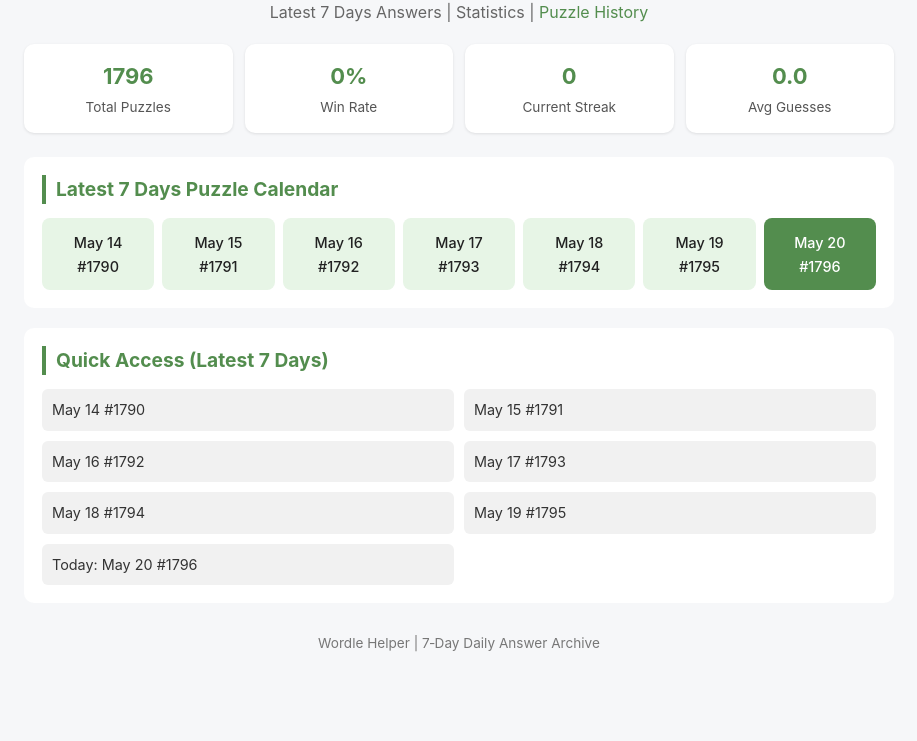
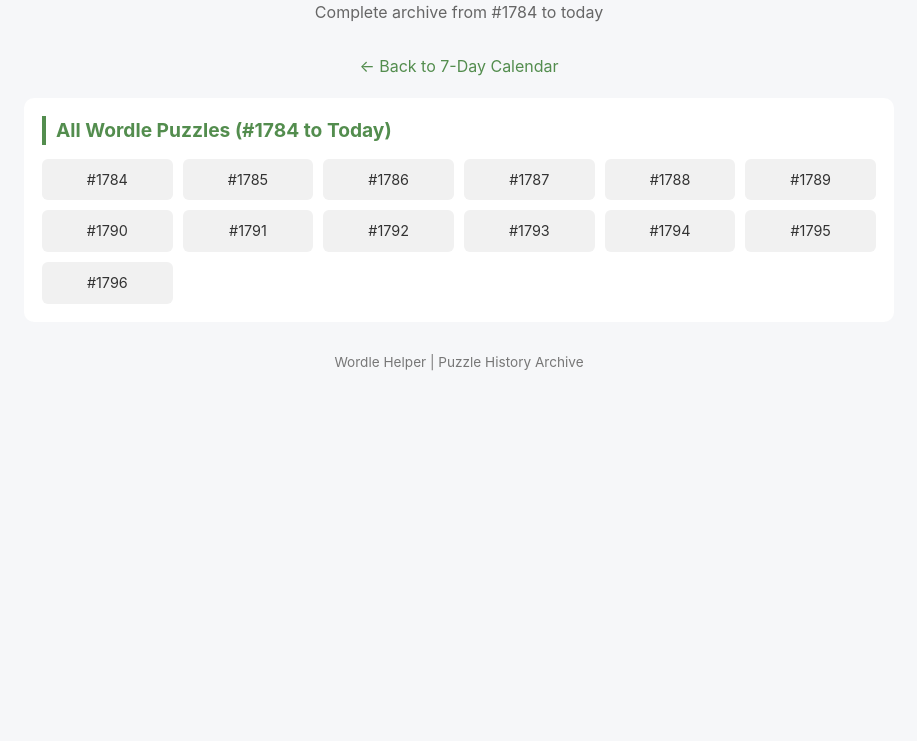
Before and after one commit to jiswarrior/jiswarrior.github.io, a plain HTML site: page index.html in a window 1280 px wide. Shown: the part 59-800 px from the top of the page, without its empty margins (181-1098 px from the left). Drawn offline with Linux system fonts and the light colour scheme.

Commit message:
Update index.html

```diff
--- a/index.html
+++ b/index.html
@@ -3,14 +3,13 @@
 <head>
   <meta charset="UTF-8">
   <meta name="viewport" content="width=device-width, initial-scale=1.0">
-  <title>Wordle 7‑Day Calendar | Daily Answers & Statistics</title>
-  <meta name="description" content="Check latest 7‑day Wordle answers, hints, stats and history. Daily Wordle puzzle archive with calendar.">
-  <meta name="keywords" content="Wordle 7 day calendar, latest Wordle answers, Wordle stats, daily Wordle history">
+  <title>Wordle Puzzle History | dailywordlehub.com</title>
+  <meta name="description" content="Complete Wordle puzzle history archive from #1784 to today. All past Wordle answers in one place.">
+  <meta name="keywords" content="Wordle history, Wordle puzzle archive, all past Wordle answers">
   <meta name="robots" content="index, follow">
-  <link rel="canonical" href="https://dailywordlehub.com">
+  <link rel="canonical" href="https://dailywordlehub.com/history.html">
   <link rel="icon" type="image/png" sizes="32x32" href="favicon-32x32.png">
   <link rel="icon" type="image/png" sizes="192x192" href="icon-192x192.png">
-  <link rel="icon" type="image/png" sizes="512x512" href="icon-512x512.png">
   <link rel="apple-touch-icon" sizes="180x180" href="apple-touch-icon.png">
   <style>
     *{margin:0;padding:0;box-sizing:border-box;font-family:-apple-system,BlinkMacSystemFont,Segoe UI,Roboto,Arial,sans-serif}
@@ -18,106 +17,59 @@
     header{text-align:center;margin-bottom:20px}
     h1{color:#538d4e;margin-bottom:8px;font-size:1.5rem}
     .desc{color:#666;margin-bottom:20px}
-    .stats{display:grid;grid-template-columns:repeat(4,1fr);gap:12px;margin-bottom:24px}
-    .stat-card{background:white;padding:16px;border-radius:10px;text-align:center;box-shadow:0 1px 3px rgba(0,0,0,0.1)}
-    .stat-num{font-size:22px;font-weight:bold;color:#538d4e;margin-bottom:4px}
-    .stat-txt{font-size:0.85rem;color:#555}
     .section{background:white;padding:18px;border-radius:10px;margin-bottom:20px}
     h2{color:#538d4e;margin-bottom:14px;font-size:1.2rem;border-left:4px solid #538d4e;padding-left:10px}
-    .calendar-7d{display:grid;grid-template-columns:repeat(7,1fr);gap:8px}
-    .day-box{padding:12px 6px;border-radius:8px;text-align:center;background:#f1f1f1}
-    .day-box a{text-decoration:none;color:#222;font-weight:500;font-size:0.9rem}
-    .day-box.today{background:#538d4e}
-    .day-box.today a{color:white}
-    .day-box.past{background:#e7f5e6}
-    .quick-list{display:grid;grid-template-columns:1fr 1fr;gap:10px;margin-top:10px}
-    .quick-list a{background:#f1f1f1;padding:10px;border-radius:6px;text-decoration:none;color:#333;font-size:0.9rem}
+    .history-grid{display:grid;grid-template-columns:repeat(auto-fill, minmax(120px, 1fr));gap:10px}
+    .history-item{background:#f1f1f1;padding:10px;border-radius:6px;text-align:center;text-decoration:none;color:#333;font-size:0.9rem}
+    .history-item:hover{background:#e7f5e6;color:#538d4e}
     footer{text-align:center;margin-top:30px;color:#777;font-size:0.85rem}
-    @media (max-width:700px){.stats{grid-template-columns:repeat(2,1fr)}.calendar-7d{grid-template-columns:repeat(4,1fr)}}
+    .back-link{display:inline-block;margin-top:10px;color:#538d4e;text-decoration:none}
+    .back-link:hover{text-decoration:underline}
+    @media (max-width:700px){.history-grid{grid-template-columns:repeat(auto-fill, minmax(100px, 1fr))}}
   </style>
 </head>
 <body>
   <header>
-    <h1>Wordle 7‑Day Calendar</h1>
-    <p class="desc">Latest 7 Days Answers | Statistics | <a href="history.html" style="color:#538d4e;text-decoration:none;">Puzzle History</a></p>
+    <h1>Wordle Puzzle History</h1>
+    <p class="desc">Complete archive from #1784 to today</p>
+    <a href="/" class="back-link">← Back to 7-Day Calendar</a>
   </header>
 
-  <div class="stats">
-    <div class="stat-card"><div class="stat-num" id="totalPuzzles">0</div><div class="stat-txt">Total Puzzles</div></div>
-    <div class="stat-card"><div class="stat-num" id="winRate">0%</div><div class="stat-txt">Win Rate</div></div>
-    <div class="stat-card"><div class="stat-num" id="streak">0</div><div class="stat-txt">Current Streak</div></div>
-    <div class="stat-card"><div class="stat-num" id="avgGuess">0.0</div><div class="stat-txt">Avg Guesses</div></div>
+  <div class="section">
+    <h2>All Wordle Puzzles (#1784 to Today)</h2>
+    <div class="history-grid" id="historyGrid"></div>
   </div>
 
-  <div class="section">
-    <h2>Latest 7 Days Puzzle Calendar</h2>
-    <div class="calendar-7d" id="calendarWrap"></div>
-  </div>
-
-  <div class="section">
-    <h2>Quick Access (Latest 7 Days)</h2>
-    <div class="quick-list" id="quickWrap"></div>
-  </div>
-
-  <footer>Wordle Helper | 7‑Day Daily Answer Archive</footer>
+  <footer>Wordle Helper | Puzzle History Archive</footer>
 
   <script>
     // ==============================
-    // 终极修复版：纯美东时间，不受用户时区影响
-    // 永久锁定：美东时间 2026-05-14 = #1790
+    // 永久从 #1784 开始显示所有历史
     // ==============================
-    const BASE_DATE = new Date("2026-05-14T00:00:00Z");
-    const BASE_NUM = 1790;
+    const START_NUM = 1784;  // 👈 从这里开始
 
-    // 强制获取【美国纽约/美东时间】，不看用户电脑时间
-    function getEasternDate() {
-      return new Date(new Date().toLocaleString("en-US", { timeZone: "America/New_York" }));
+    // 获取今天最新的 Wordle 编号
+    function getTodayNumber() {
+      const BASE_DATE = new Date("2026-05-14T00:00:00Z");
+      const BASE_NUM = 1790;
+      const todayET = new Date(new Date().toLocaleString("en-US", { timeZone: "America/New_York" }));
+      todayET.setHours(0,0,0,0);
+      BASE_DATE.setHours(0,0,0,0);
+      const diffDays = Math.floor((todayET - BASE_DATE) / (1000 * 60 * 60 * 24));
+      return BASE_NUM + diffDays;
     }
 
-    // 计算两个日期差多少天（纯美东时间，绝对正确）
-    function getDayDiff(easternToday) {
-      const base = new Date(BASE_DATE);
-      base.setHours(0, 0, 0, 0);
-      const today = new Date(easternToday);
-      today.setHours(0, 0, 0, 0);
-      return Math.floor((today - base) / (1000 * 60 * 60 * 24));
+    // 生成从 #1784 到今天的所有期数
+    const todayNum = getTodayNumber();
+    const grid = document.getElementById("historyGrid");
+
+    for (let i = START_NUM; i <= todayNum; i++) {
+      const a = document.createElement("a");
+      a.href = `wordle-${i}.html`;
+      a.className = "history-item";
+      a.textContent = `#${i}`;
+      grid.appendChild(a);
     }
-
-    // 生成 7 天数据
-    const todayET = getEasternDate();
-    const dayDiff = getDayDiff(todayET);
-    const todayNumber = BASE_NUM + dayDiff;
-    const sevenDaysData = [];
-
-    for (let i = 6; i >= 0; i--) {
-      const d = new Date(todayET);
-      d.setDate(todayET.getDate() - i);
-      const num = todayNumber - i;
-      const dateStr = d.toLocaleDateString("en-US", { month: "short", day: "numeric" });
-      sevenDaysData.push({ dateStr, num, isToday: i === 0 });
-    }
-
-    // 渲染页面
-    const calendarWrap = document.getElementById("calendarWrap");
-    const quickWrap = document.getElementById("quickWrap");
-
-    sevenDaysData.forEach(item => {
-      const cls = item.isToday ? "day-box today" : "day-box past";
-      calendarWrap.innerHTML += `<div class="${cls}"><a href="wordle-${item.num}.html">${item.dateStr}<br>#${item.num}</a></div>`;
-      const label = item.isToday ? `Today: ${item.dateStr} #${item.num}` : `${item.dateStr} #${item.num}`;
-      quickWrap.innerHTML += `<a href="wordle-${item.num}.html">${label}</a>`;
-    });
-
-    // 统计
-    let userStats = JSON.parse(localStorage.getItem("wordleUserStats")) || {
-      total: todayNumber, gamesPlayed: 0, wins: 0, currentStreak: 0, guessSum: 0
-    };
-    userStats.total = todayNumber;
-
-    document.getElementById("totalPuzzles").textContent = userStats.total;
-    document.getElementById("winRate").textContent = userStats.gamesPlayed ? Math.round((userStats.wins / userStats.gamesPlayed) * 100) + "%" : "0%";
-    document.getElementById("streak").textContent = userStats.currentStreak;
-    document.getElementById("avgGuess").textContent = userStats.gamesPlayed ? (userStats.guessSum / userStats.gamesPlayed).toFixed(1) : "0.0";
   </script>
 </body>
 </html>
```
